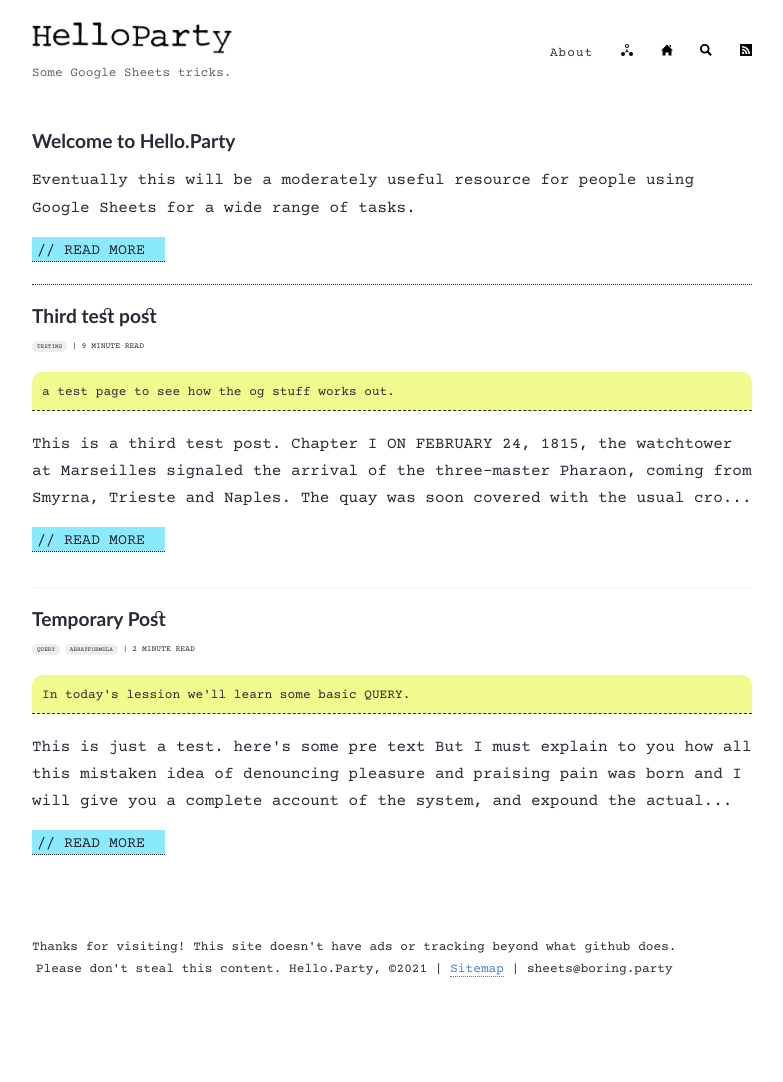
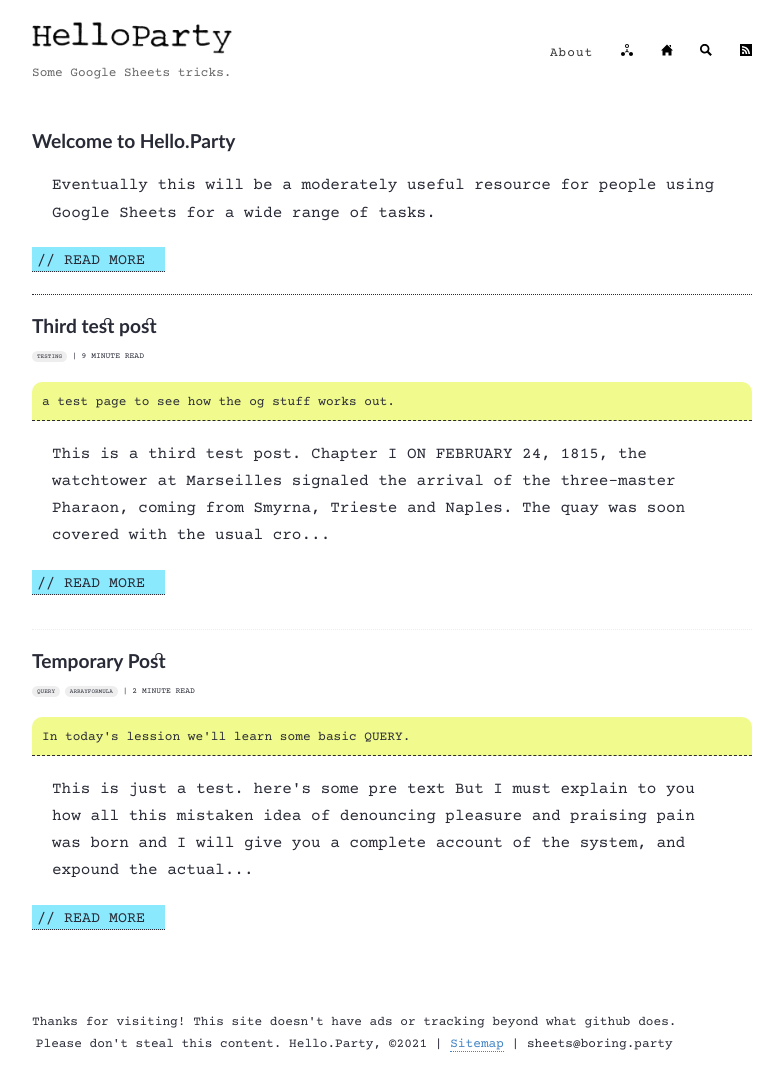
Before and after one commit to hello-party/hello-party-old.github.io, a Jekyll site: the page built from index.html, in a window 1280 px wide. Shown: the whole page, without its empty margins (248-1031 px from the left). Built offline with Jekyll 4.4.1, drawn with Linux system fonts in a browser that asks for light colours; the list of posts is cut into pages by our own code; before the commit the page ends 1007 px from its top, so only the background shows below that.

Commit message:
Update style.scss

```diff
--- a/assets/style.scss
+++ b/assets/style.scss
@@ -132,7 +132,7 @@ div#subtitle {
 }
 
 p {
-  margin: 15px 0;
+  margin: 20px 20px;
 }
 
 details {
```
